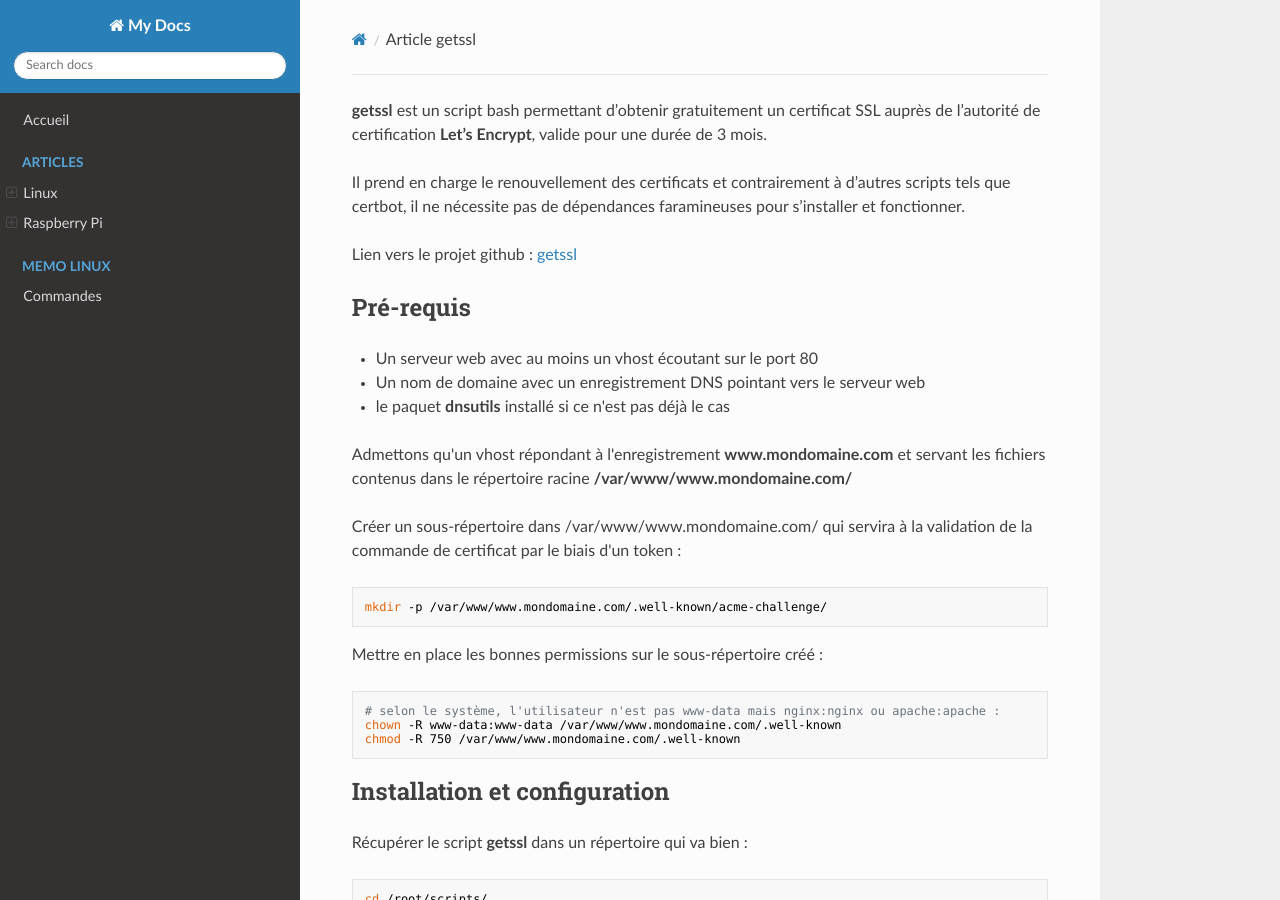
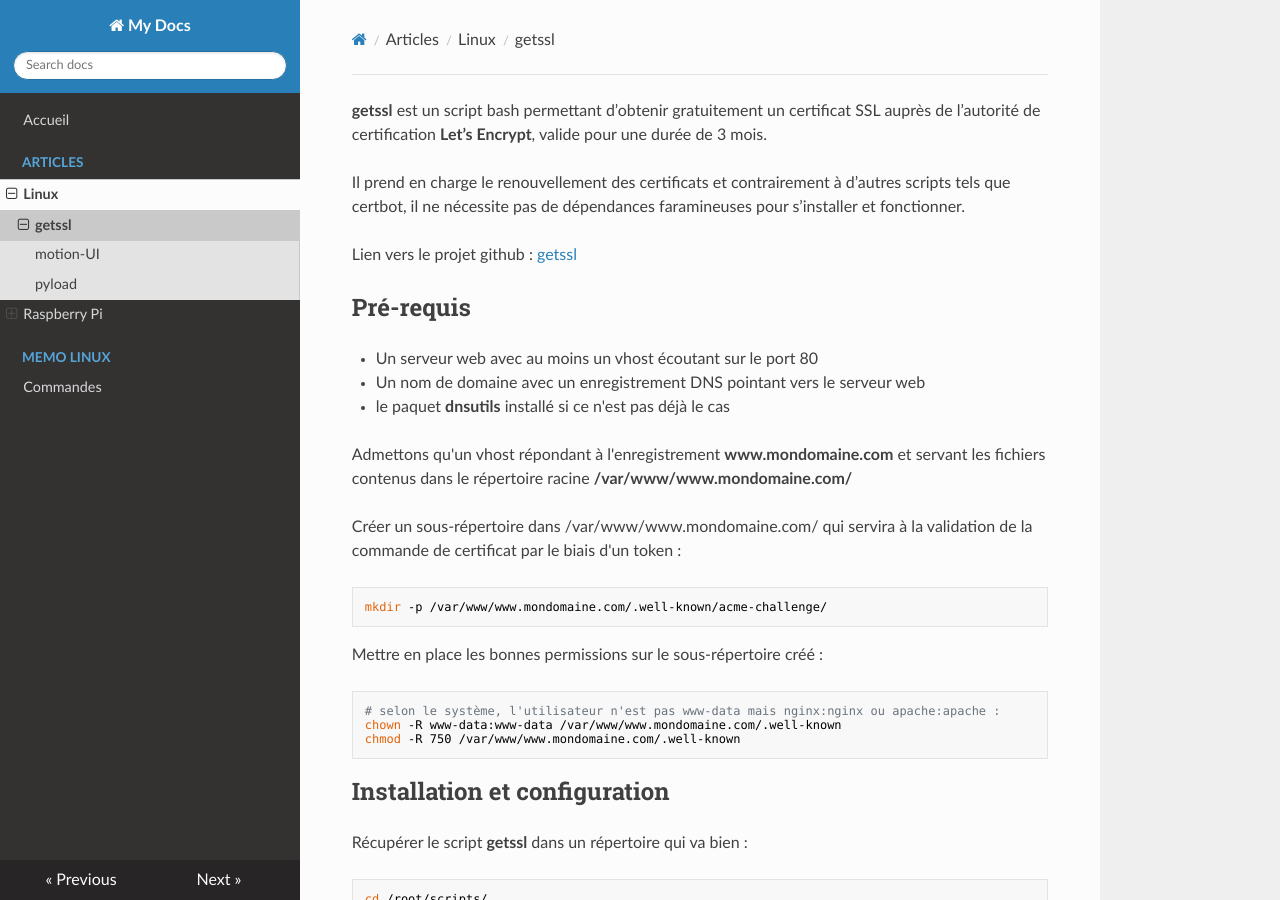
Before and after one commit to lbr38/documentation, an MkDocs documentation site: the page built from docs/article-getssl.md, in a window 1280 px wide and 900 px high. Built offline with MkDocs 1.6.1, drawn with Linux system fonts in a browser that asks for light colours; nearby versions of some CDN libraries.

Commit message:
Update docs

```diff
--- a/mkdocs.yml
+++ b/mkdocs.yml
@@ -4,6 +4,7 @@ nav:
     - Accueil: index.md
     - Articles:
       - Linux:
+        - getssl: article-getssl.md
         - motion-UI: article-motionui.md
         - pyload: article-pyload.md
       - Raspberry Pi:
```
Also changed, not shown: docs/images/getssl/letsencrypt.png (added).
